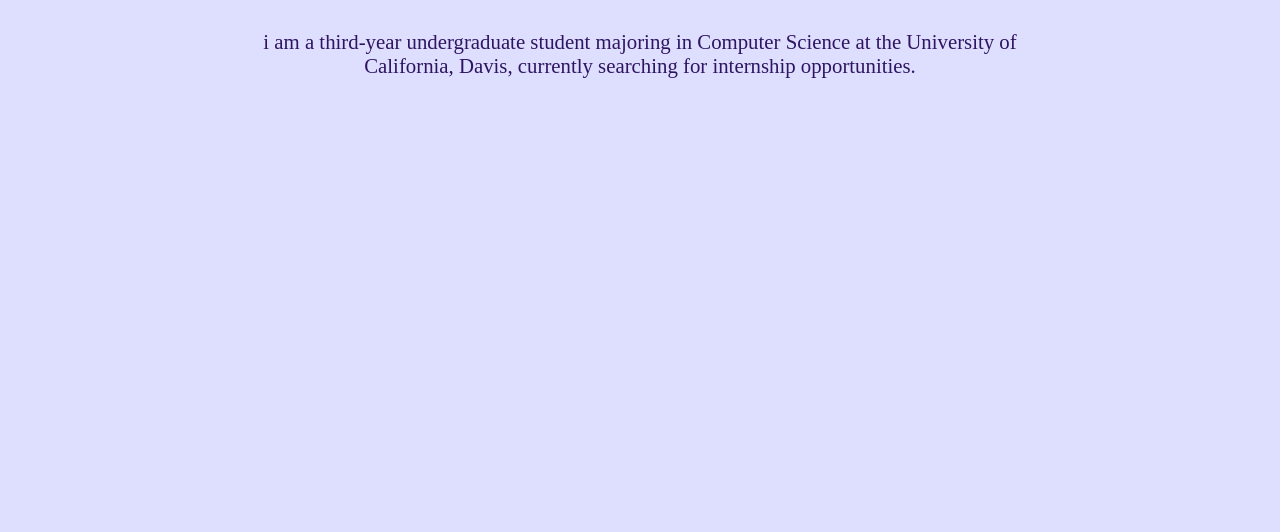
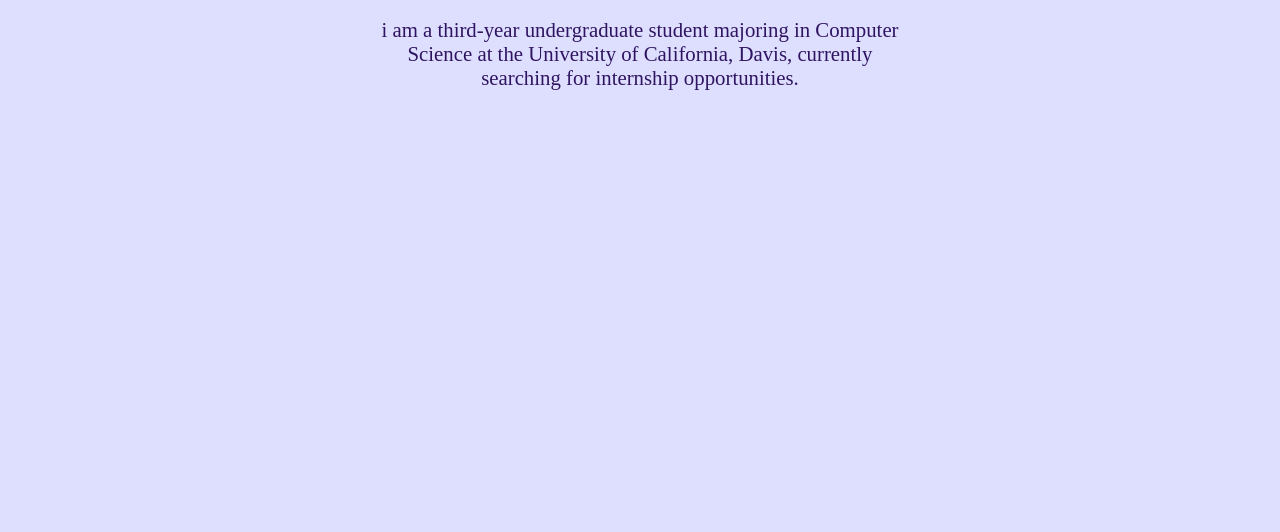
Before and after one commit to sofiacho/sofiacho.github.io, a plain HTML site: page index.html in a window 1280 px wide. Shown: the part 316-848 px from the top of the page. Drawn offline with Linux system fonts and the light colour scheme.

Commit message:
update resume

```diff
--- a/style.css
+++ b/style.css
@@ -49,6 +49,8 @@ a:hover {
 
 .subtext {
     font-size: 1.3rem;
+    margin-left: 10vw;
+    margin-right: 10vw;
 }
 
 .pages {
```
Also changed, not shown: 3 other files.
